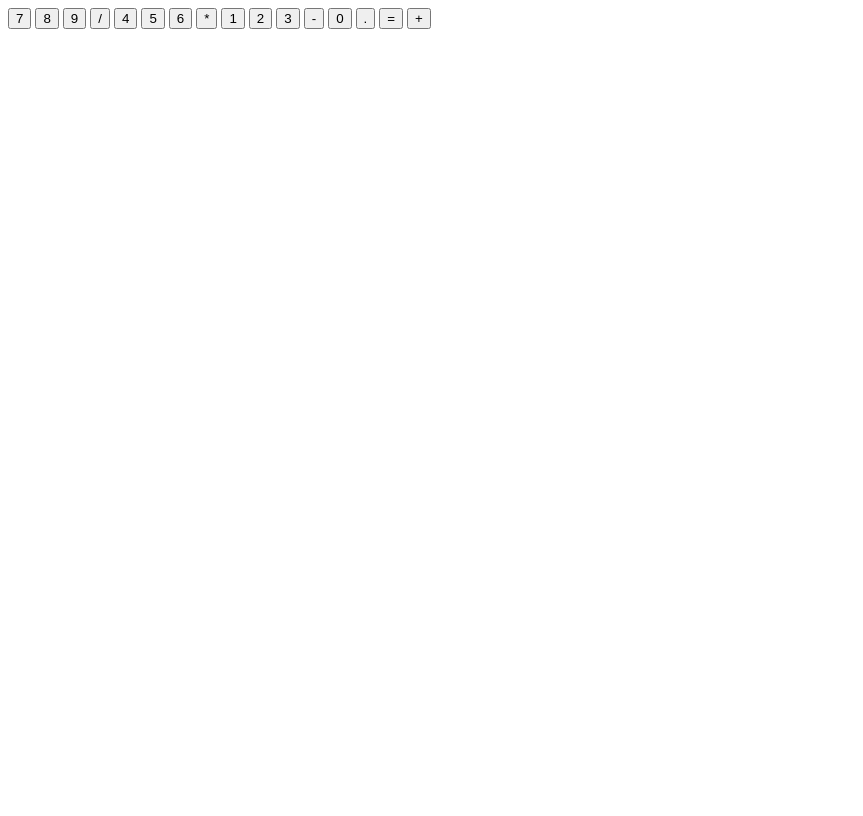
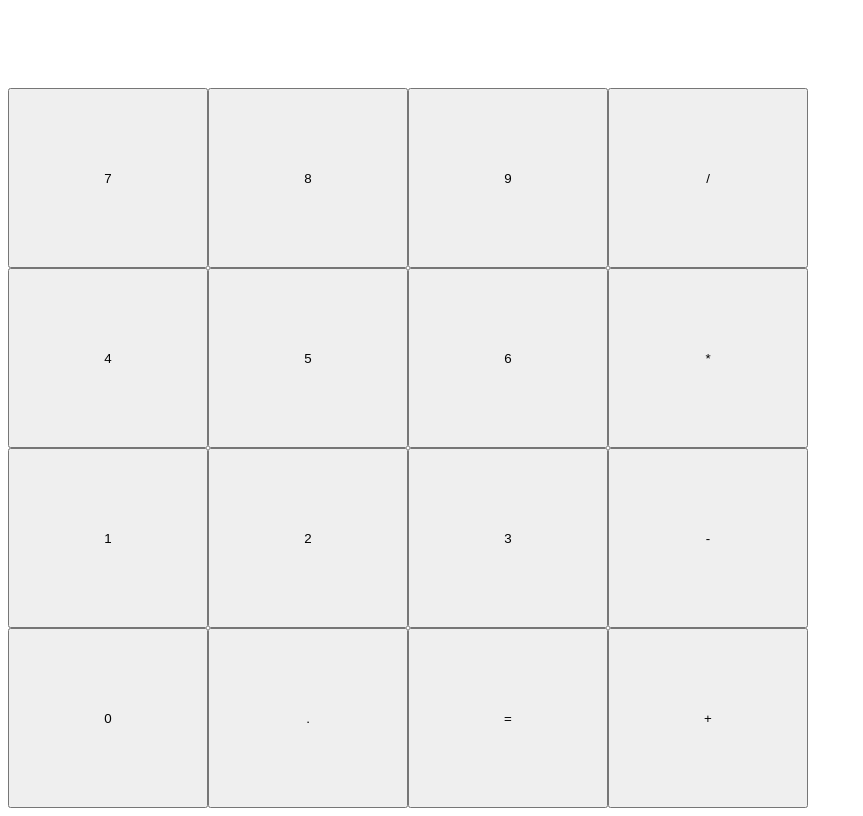
Before and after one commit to AKA-Menaquinone/calculator, a plain HTML site: page index.html in a window 1280 px wide. Shown: the whole page, without its empty margins (0-863 px from the left). Drawn offline with Linux system fonts and the light colour scheme.

Commit message:
Add UI layout

```diff
--- a/index.html
+++ b/index.html
@@ -8,6 +8,7 @@
         <script src="main.js" defer></script>
     </head>
     <body>
+        <div class="container">
             <div class="display"></div>
             <div class="keypad">
                 <button class="key number" id="7">7</button>
@@ -27,5 +28,6 @@
                 <button class="key operator" id="equals">=</button>
                 <button class="key operator" id="add">+</button>
             </div>
+        </div>
     </body>
 </html>
--- a/style.css
+++ b/style.css
@@ -0,0 +1,23 @@
+.container {
+    height: 800px;
+    width: 800px;
+    display: flex;
+    flex-direction: column;
+}
+
+.display {
+    width: 800px;
+    height: 80px;
+}
+
+.keypad {
+    width: 800px;
+    height: 720px;
+    display: flex;
+    flex-wrap: wrap;
+}
+
+.key {
+    width: 25%;
+    height: 25%;
+}
```
Lines whose indentation alone changed are shown as unchanged.
